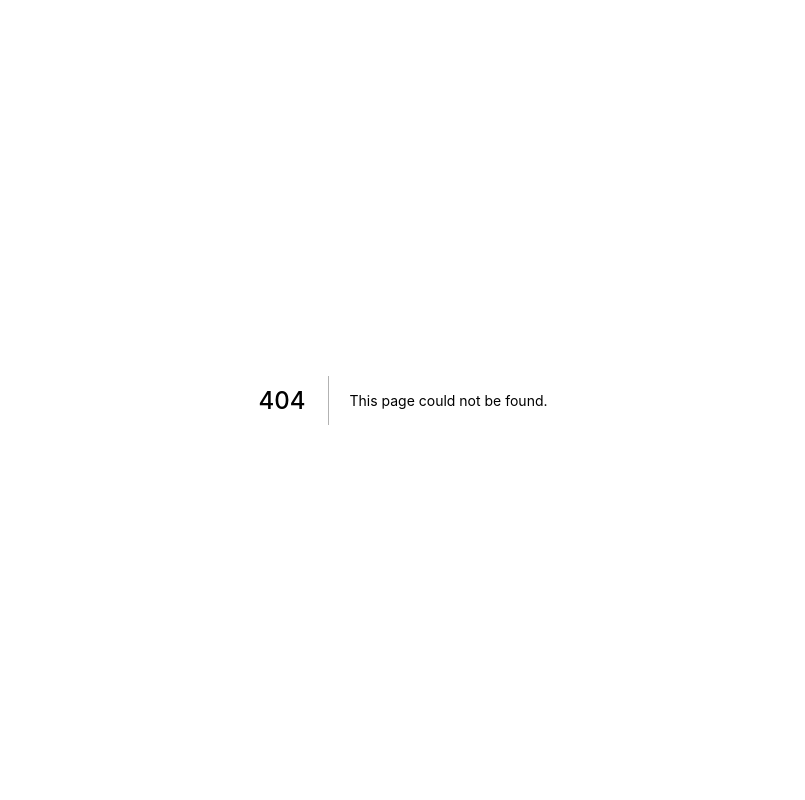
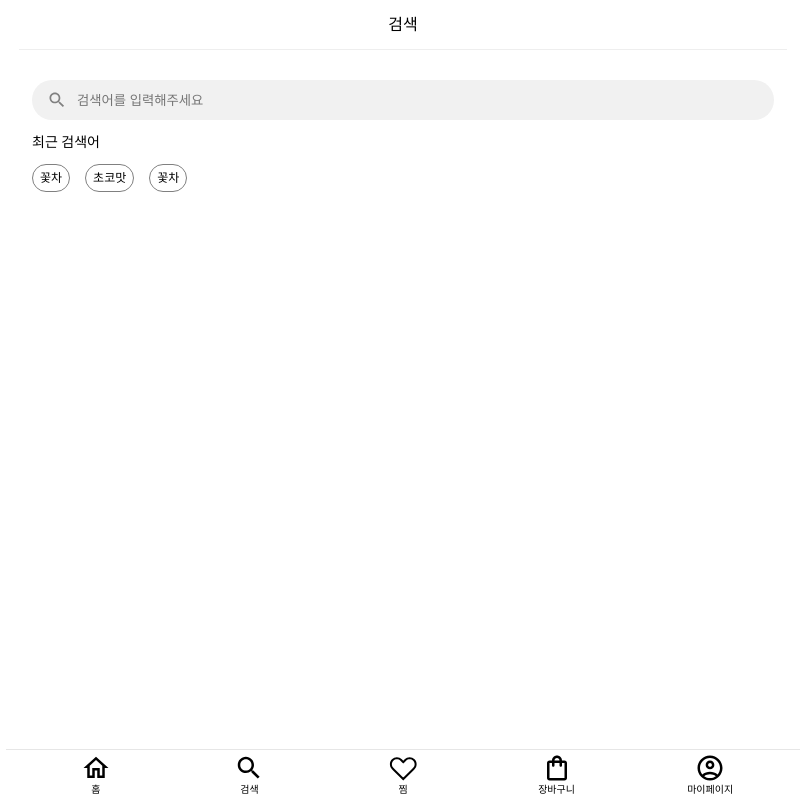
Before and after one commit to The-Teable/teave-mobile, a Next.js app: page /search in a window 1280 px wide. Before the commit this address had no page. Shown: the whole page, without its empty margins (237-1042 px from the left). Built offline with nearby package versions, Linux system fonts and the light colour scheme.

Commit message:
feat: search page markup

```diff
--- a/components/common/TitleHeader.tsx
+++ b/components/common/TitleHeader.tsx
@@ -5,7 +5,7 @@ import { color } from "../../styles/palette";
 
 const TitleHeader = ({
   title,
-  backlink = null
+  backlink = null,
 }: {
   title: string;
   backlink?: string | null;
@@ -51,5 +51,6 @@ S.GoBackButton = styled.button`
 S.Title = styled.h1`
   margin: 0 auto;
   line-height: 2.5rem;
-  font-size: 1.4rem;
+  font-size: 1.6rem;
+  font-weight: 500;
 `;
--- a/components/layout/TabBar.tsx
+++ b/components/layout/TabBar.tsx
@@ -4,10 +4,10 @@ import CenteredContainer from "./CenteredContainer";
 
 const items = [
   { url: "/image/icon_home.svg", text: "홈", href: "/home" },
-  { url: "/image/icon_search.svg", text: "검색", href: "/" },
-  { url: "/image/icon_favorite.svg", text: "찜", href: "/" },
-  { url: "/image/icon_cart.svg", text: "장바구니", href: "/" },
-  { url: "/image/icon_account.svg", text: "마이페이지", href: "/mypage" }
+  { url: "/image/icon_search.svg", text: "검색", href: "/search" },
+  { url: "/image/icon_favorite.svg", text: "찜", href: "/favorite" },
+  { url: "/image/icon_cart.svg", text: "장바구니", href: "/cart" },
+  { url: "/image/icon_account.svg", text: "마이페이지", href: "/mypage" },
 ];
 
 const TabBar = () => (
--- /dev/null
+++ b/pages/search.tsx
@@ -0,0 +1,81 @@
+import Image from "next/image";
+import styled from "styled-components";
+import Margin from "../components/common/Margin";
+import TitleHeader from "../components/common/TitleHeader";
+import CenteredContainer from "../components/layout/CenteredContainer";
+import TabBar from "../components/layout/TabBar";
+
+const SearchPage = () => {
+  return (
+    <>
+      <TitleHeader title={"검색"} />
+      <CenteredContainer>
+        <Margin size={3} />
+        <S.SearchBarContainer>
+          <Margin size={0.5} row />
+          <Image
+            src={"/image/icon_search_bar.svg"}
+            width={20}
+            height={20}
+            alt={"search Icon"}
+          />
+          <Margin size={1} row />
+          <S.SearchBar placeholder={"검색어를 입력해주세요"} />
+        </S.SearchBarContainer>
+        <S.Wrapper>
+          <S.Title>최근 검색어</S.Title>
+          <S.ItemContainer>
+            <S.Item>꽃차</S.Item>
+            <S.Item>초코맛</S.Item>
+            <S.Item>꽃차</S.Item>
+          </S.ItemContainer>
+        </S.Wrapper>
+        <TabBar />
+      </CenteredContainer>
+    </>
+  );
+};
+
+export default SearchPage;
+
+const S: any = {};
+
+S.SearchBarContainer = styled.div`
+  display: flex;
+  align-items: center;
+  background-color: #f1f1f1;
+  border-radius: 2rem;
+  padding: 1rem;
+`;
+
+S.SearchBar = styled.input`
+  background-color: #f1f1f1;
+  height: 2rem;
+  border: 0;
+  padding: 0;
+  color: #808080;
+  font-weight: 500;
+`;
+
+S.Wrapper = styled.section``;
+
+S.Title = styled.h2`
+  font-size: 1.4rem;
+  font-weight: 500;
+  margin: 1.5rem 0;
+`;
+
+S.ItemContainer = styled.div`
+  display: flex;
+`;
+S.Item = styled.div`
+  border-radius: 1.5rem;
+  padding: 0.7rem;
+  font-size: 1.2rem;
+  border: 1px solid #808080;
+  margin-left: 1.5rem;
+  font-weight: 500;
+  &:first-child {
+    margin-left: 0;
+  }
+`;
--- a/styles/palette.tsx
+++ b/styles/palette.tsx
@@ -6,7 +6,7 @@ const color = {
   gray400: "#BDBDBD",
   gray500: "#9E9E9E",
   gray600: "#757575",
-  gray800: "#424242"
+  gray800: "#424242",
 };
 
 export { color };
```
Also changed, not shown: public/image/icon_search_bar.svg (added).
